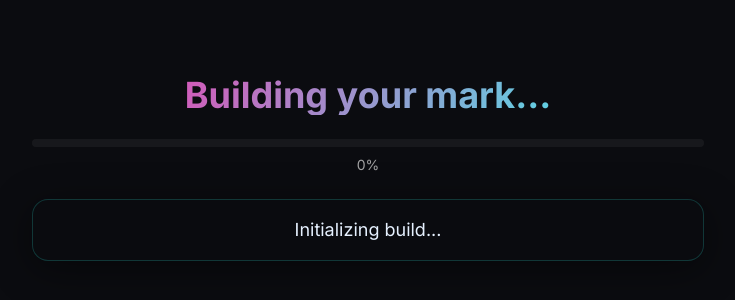
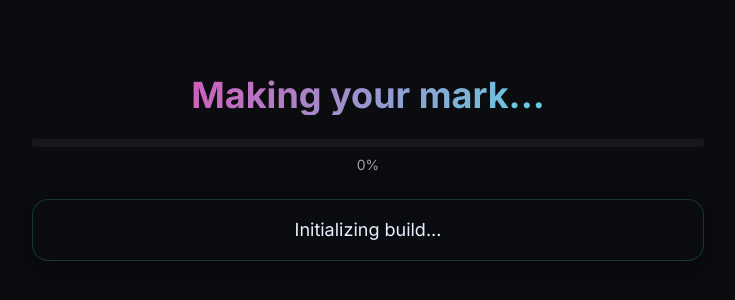
Before and after one commit to bohselecta/glyphd-com, a Next.js app in the folder apps/web/: page /build in a window 1280 px wide. Shown: the part 232-532 px from the top of the page, without its empty margins (272-1007 px from the left). Built offline with nearby package versions, Linux system fonts and the light colour scheme.

Commit message:
Reduce Make button brightness and update building text to Making your mark

```diff
--- a/apps/web/app/build/page.tsx
+++ b/apps/web/app/build/page.tsx
@@ -98,7 +98,7 @@ function BuildContent() {
         {/* Header */}
         <div className="text-center space-y-2">
           <h1 className="text-4xl font-bold" style={{background: 'linear-gradient(120deg,#FF2DAA,#33FFF2)', WebkitBackgroundClip: 'text', color: 'transparent'}}>
-            Building your mark...
+            Making your mark...
           </h1>
           <p className="text-neutral-400">{prompt}</p>
         </div>
--- a/apps/web/components/buttons/MakeButton.tsx
+++ b/apps/web/components/buttons/MakeButton.tsx
@@ -32,8 +32,8 @@ export const MakeButton = React.forwardRef<HTMLButtonElement, Props>(
         >
           <defs>
             <linearGradient id={`g-make-${gid}`} x1="0" y1="0" x2="1" y2="1">
-              <stop offset="0%" stopColor="#FF2DAA" />
-              <stop offset="100%" stopColor="#33FFF2" />
+              <stop offset="0%" stopColor="#CC2588" />
+              <stop offset="100%" stopColor="#29CCC4" />
             </linearGradient>
             <filter id={`glow-make-${gid}`} x="-50%" y="-50%" width="200%" height="200%">
               <feGaussianBlur stdDeviation="6" result="b" />
```
